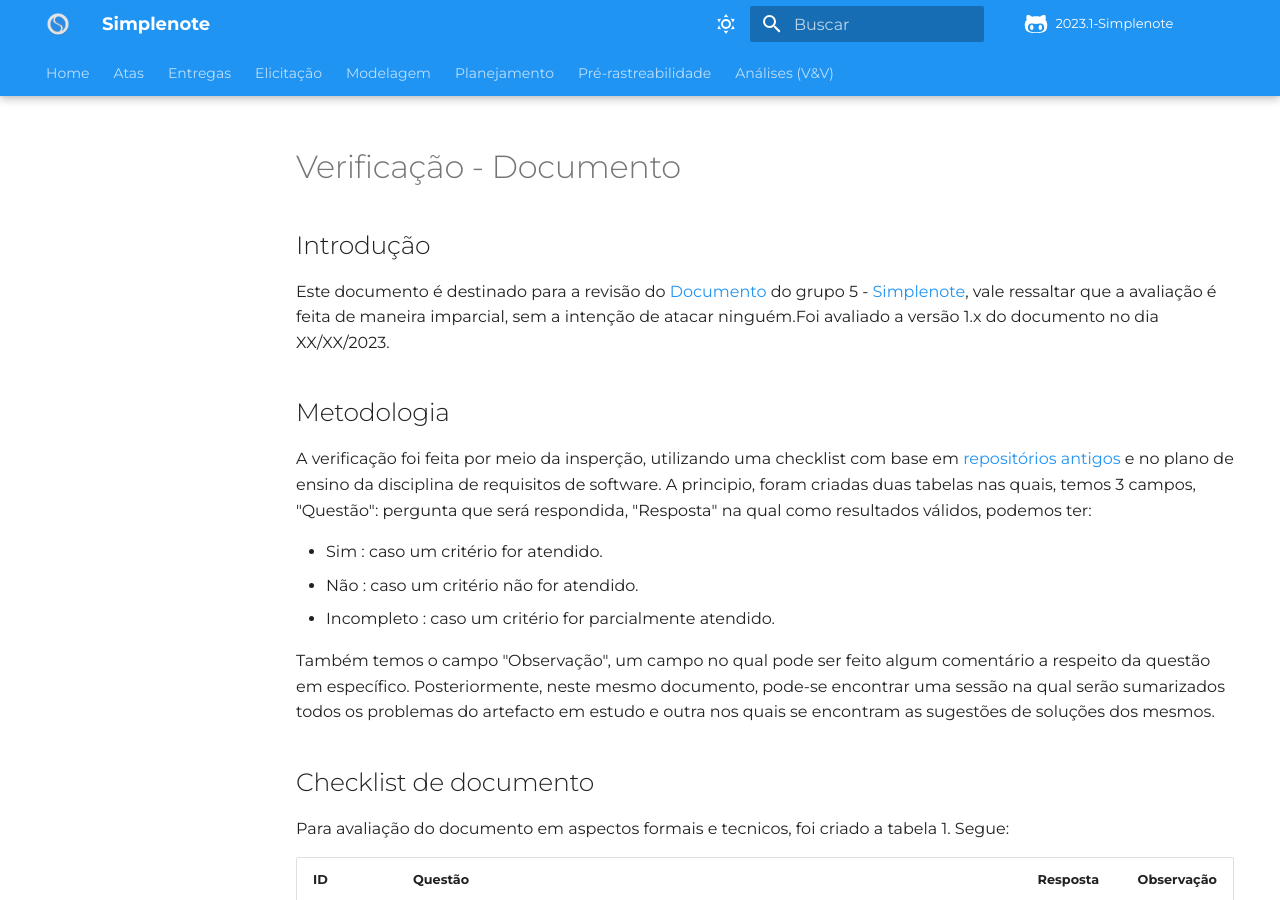
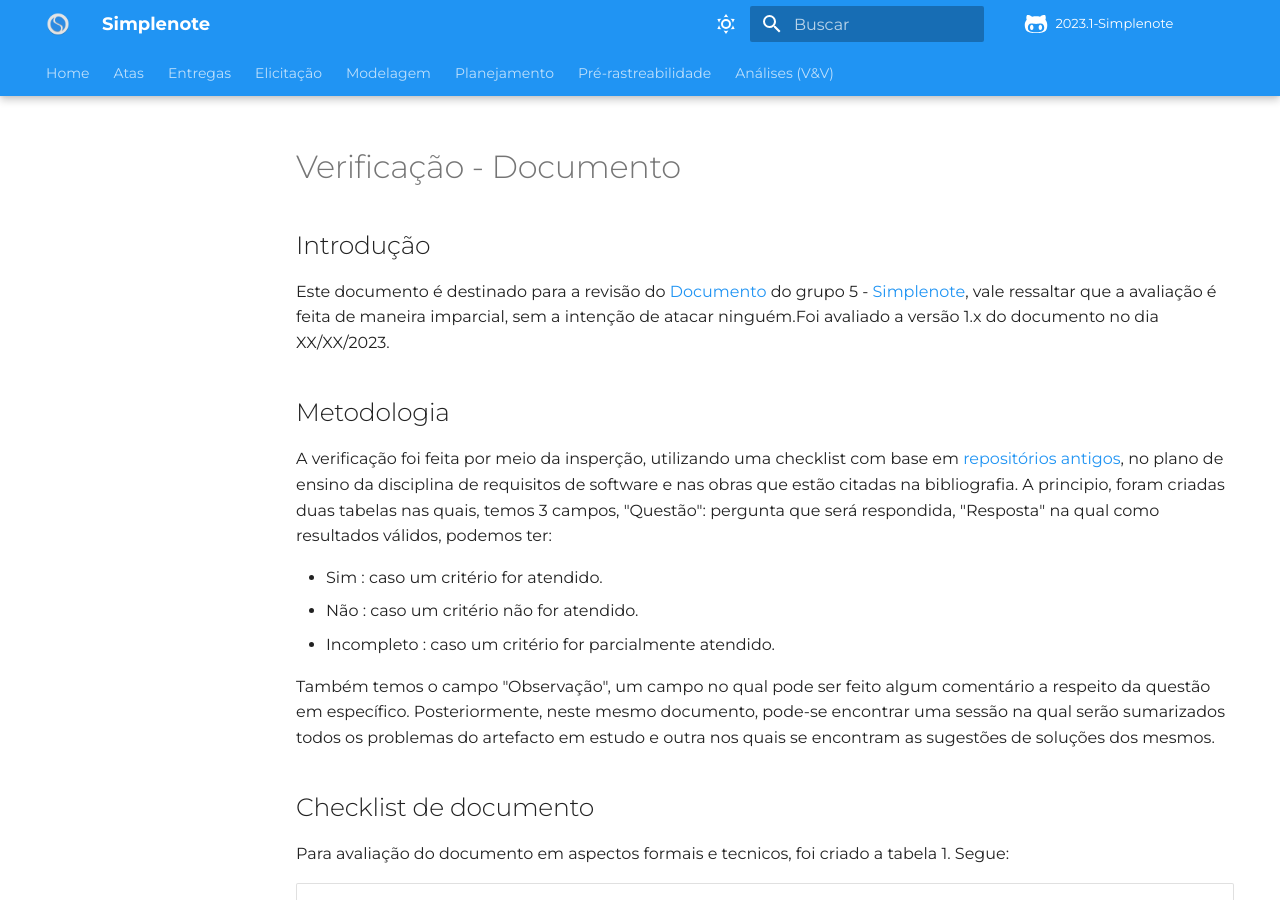
Before and after one commit to Requisitos-de-Software/2023.1-Simplenote, an MkDocs documentation site: the page built from docs/Analise-Grupo5/template.md, in a window 1280 px wide and 900 px high. Built offline with MkDocs 1.6.1 and Material for MkDocs 9.7.7, drawn with Linux system fonts in a browser that asks for light colours; some web fonts are replaced; comment, search, counter and statistics services are not loaded.

Commit message:
Update template.md

```diff
--- a/docs/Analise-Grupo5/template.md
+++ b/docs/Analise-Grupo5/template.md
@@ -6,7 +6,7 @@ Este documento é destinado para a revisão do [Documento](<link para o document
 
 ## Metodologia
 
-A verificação foi feita por meio da insperção, utilizando uma checklist com base em [repositórios antigos](https://github.com/Requisitos-de-Software) e no plano de ensino da disciplina de requisitos de software. A principio, foram criadas duas tabelas nas quais, temos 3 campos, "Questão": pergunta que será respondida, "Resposta" na qual como resultados válidos, podemos ter:
+A verificação foi feita por meio da insperção, utilizando uma checklist com base em [repositórios antigos](https://github.com/Requisitos-de-Software), no plano de ensino da disciplina de requisitos de software e nas obras que estão citadas na bibliografia. A principio, foram criadas duas tabelas nas quais, temos 3 campos, "Questão": pergunta que será respondida, "Resposta" na qual como resultados válidos, podemos ter:
 
 - Sim : caso um critério for atendido.
 - Não : caso um critério não for atendido.
```
